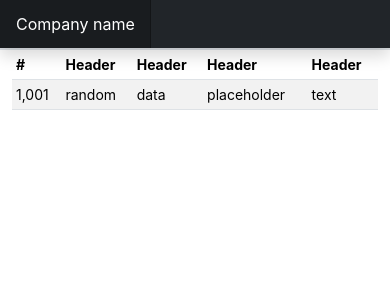
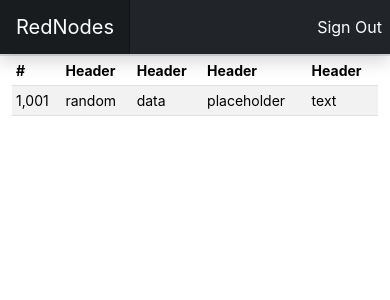
Before and after one commit to ngelrojas/prj-admin, a React (Create React App) app in the folder react-admin/: page /users in a window 390 px wide. Shown: the top 300 px of the page. Built offline with nearby package versions, Linux system fonts and the light colour scheme; no server answers.

Commit message:
add: adding destructured data to recovery user data

```diff
--- a/react-admin/src/components/Nav.tsx
+++ b/react-admin/src/components/Nav.tsx
@@ -1,26 +1,32 @@
-import React, {Component} from "react";
+import React, {useEffect, useState} from "react";
+import axios from "axios";
 
-class Nav extends Component {
-    render(){
-        return(
-            <header className="navbar sticky-top bg-dark flex-md-nowrap p-0 shadow" data-bs-theme="dark">
-                <a className="navbar-brand col-md-3 col-lg-2 me-0 px-3 fs-6 text-white" href="#">Company name</a>
+const Nav = () => {
+    const [user, setUser] = useState({
+        first_name: "",
+    });
 
-                <ul className="navbar-nav flex-row d-md-none">
-                    <li className="nav-item text-nowrap">
-                        <button className="nav-link px-3 text-white" type="button" data-bs-toggle="collapse" data-bs-target="#navbarSearch" aria-controls="navbarSearch" aria-expanded="false" aria-label="Toggle search">
-                            <span className="navbar-toogler-icon"></span>
-                        </button>
-                    </li>
-                </ul>
+    useEffect(() => {
+        (
+            async () => {
+                const {data} = await axios.get("http://localhost:8000/api/user", {withCredentials: true});
+                console.log(data[0].first_name)
+                setUser(data[0]);
+            }
+        )();
+    }, []);
 
-                <div id="navbarSearch" className="navbar-search w-100 collapse">
-                    <input className="form-control w-100 rounded-0 border-0" type="text"
-                           placeholder="Search" aria-label="Search" />
-                </div>
-            </header>
-            )
-    }
+    return(
+        <nav className="navbar navbar-dark sticky-top bg-dark flex-md-nowrap p-0 shadow">
+            <a className="navbar-brand col-md-3 col-lg-2 mr-0 px-3" href="#">RedNodes</a>
+
+            <ul className="my-2 my-md-0 mr-md-3">
+                <a className="p-2 text-white text-decoration-none" href="#">{user?.first_name}</a>
+                <a className="p-2 text-white text-decoration-none" href="#">Sign Out</a>
+            </ul>
+        </nav>
+        )
+
 }
 
 export default Nav;
```
